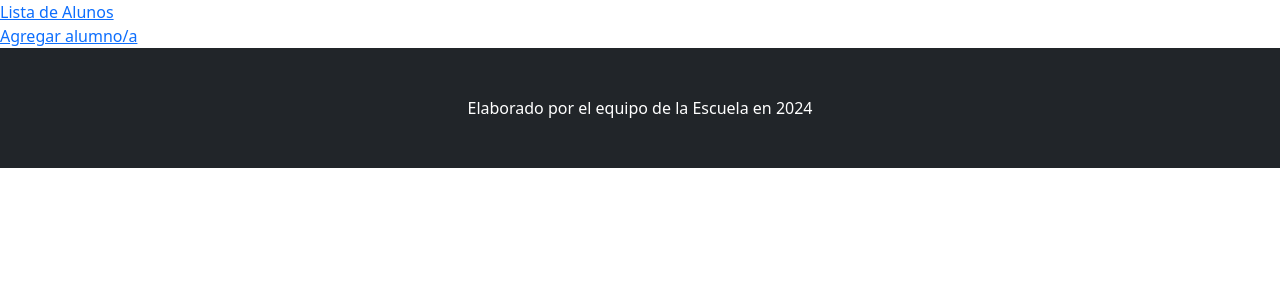
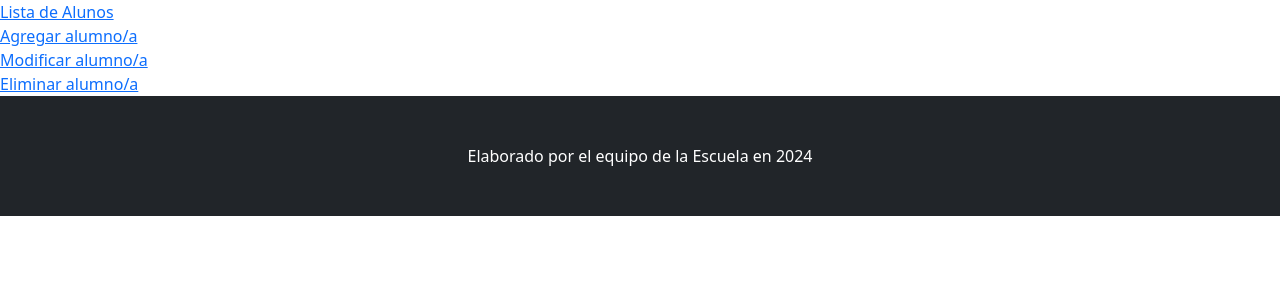
Before and after one commit to AlePezzelato/pre-entrega-tres, a Django app: page /escuela/ in a window 1280 px wide. Shown: the part 56-356 px from the top of the page. Run offline with Django 5.2, Linux system fonts and the light colour scheme; some libraries are stand-ins or nearby versions.

Commit message:
agregue eliminar y modificar

```diff
--- a/project/escuela/templates/escuela/crear_alumno.html
+++ b/project/escuela/templates/escuela/crear_alumno.html
@@ -8,9 +8,11 @@
     <h1>Colegio Las Brusquitas</h1>
     <h2>Agregar alumno/a</h2>
 
-    <form action="" method="post">
+    <form method="post">
         {% csrf_token %}
-            {{ form }}
+        <table>
+            {{ form.as_table }}
+        </table>
             <button type="submit">Agregar</button>
     </form>
 
--- a/project/escuela/templates/escuela/index.html
+++ b/project/escuela/templates/escuela/index.html
@@ -9,4 +9,6 @@
     <h1>Escuela Las Brusquitas</h1>
     <div><a href="{% url 'escuela:listar_alumnos' %}">Lista de Alunos</a></div>
     <div><a href="{% url 'escuela:crear_alumno' %}">Agregar alumno/a</a></div>
+    <div><a href="{% url 'escuela:modificar_alumno' %}">Modificar alumno/a</a></div>
+    <div><a href="{% url 'escuela:eliminar_alumno' %}">Eliminar alumno/a</a></div>
 {% endblock content %}
--- a/project/escuela/urls.py
+++ b/project/escuela/urls.py
@@ -1,11 +1,13 @@
 
 from django.urls import path
-from escuela.views import index, listar_alumnos, crear_alumno
+from escuela.views import index, listar_alumnos, crear_alumno, modificar_alumno, eliminar_alumno
 
 app_name = "escuela"
 
 urlpatterns = [
     path("", index, name="index"),
     path("escuela/listar_alumnos", listar_alumnos, name="listar_alumnos"),
-    path("escuela/crear alumno", crear_alumno, name="crear_alumno"),
+    path("escuela/crear_alumno", crear_alumno, name="crear_alumno"),
+    path("escuela/modificar_alumno/<int:pk>", modificar_alumno, name="modificar_alumno"),
+    path("escuela/eliminar_alumno/<int:pk>", eliminar_alumno, name="eliminar_alumno"),
 ]
--- a/project/escuela/views.py
+++ b/project/escuela/views.py
@@ -19,3 +19,21 @@ def crear_alumno(request):
     else:
         form = AlumnoForm()
     return render(request, "escuela/crear_alumno.html",{"form":form})
+
+def modificar_alumno(request, pk:int):
+    consulta =modificar_alumno.objects.get(id=pk)
+    if request.method == "POST":
+        form = AlumnoForm(request.POST, instance=consulta)
+        if form.is_valid():
+            form.save()
+            return redirect("escuela:listar_alumnos")
+    else:
+        form = AlumnoForm()
+    return render(request, "escuela/modificar_alumno.html",{"form":form})
+
+def eliminar_alumno(request, pk:int):
+    consulta =eliminar_alumno.objects.get(id=pk)
+    if request.method == "POST":
+        consulta.delete()
+        return redirect("escuela:listar_alumnos")
+    return render (request, "escuela/confirma_eliminacion_alumno.html", {"object":consulta})
```
Also changed, not shown: project/escuela/templates/escuela/confirma_eliminacion_alumno.html (added, +19 -0 lines).
